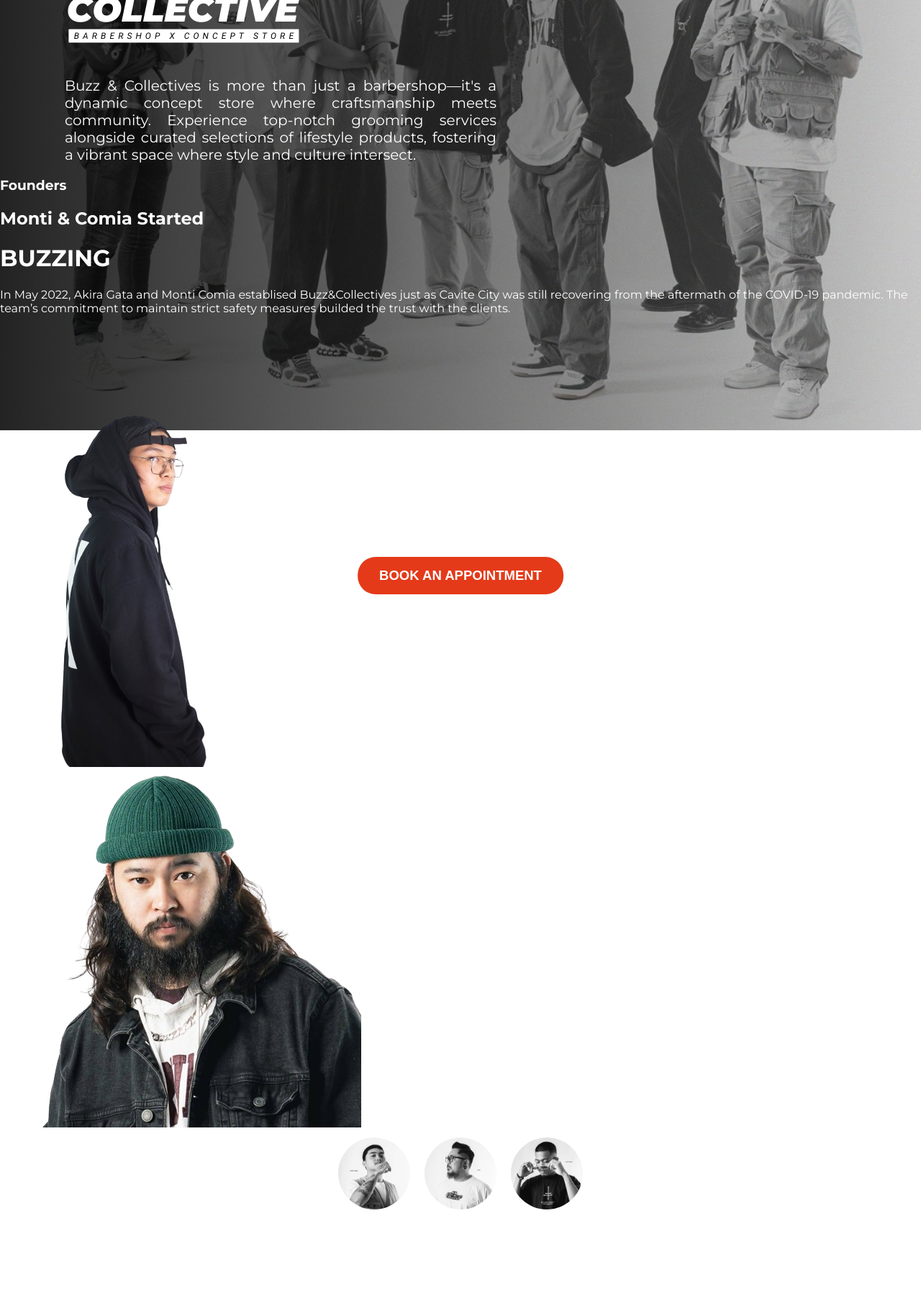
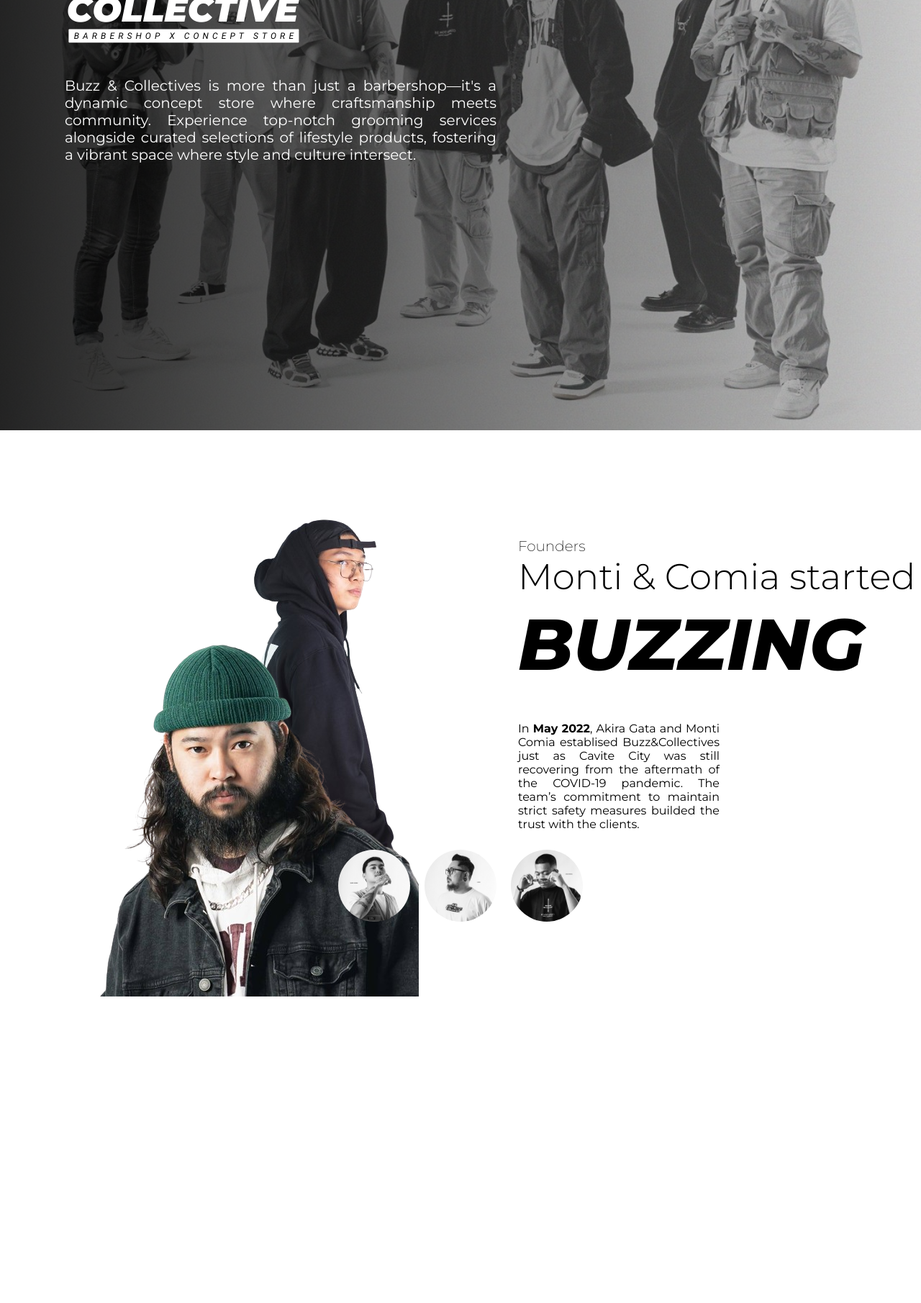
Before and after one commit to baACoon/BUZZ-COLLECTIVE, a PHP site: page /aboutus.php in a window 1280 px wide. Shown: the part 402-2213 px from the top of the page at 72% size. Before the commit the page ends 2083 px from the top, so only its background shows below. Run offline with PHP 8.4, Linux system fonts and the light colour scheme.

Commit message:
MAGULONG UPDATE

```diff
--- a/frontend/aboutus.php
+++ b/frontend/aboutus.php
@@ -49,20 +49,20 @@
         <!--BUZZING & FOUNDERS INFO-->
         <div class="buzzing_container">
                     <h3>Founders</h3>
-                    <h2>Monti & Comia Started</h2>
-                    <h1>BUZZING</h1>
-                    <p class = "akira-monti1050_47">
-                        In May 2022, Akira Gata and Monti Comia establised Buzz&Collectives just as Cavite City was still recovering
+                    <h2>Monti & Comia started</h2>
+                    <h1><i>BUZZING</i></h1>
+                    <p>
+                        In <b>May 2022</b>, Akira Gata and Monti Comia establised Buzz&Collectives just as Cavite City was still recovering
                         from the aftermath of the COVID-19 pandemic. The team’s commitment to maintain strict safety measures builded
                         the trust with the clients.
                     </p>
 
 
-                        <div class="v105_40">
-                            <img src="design/image/Monti_Comia.png" alt="" >
+                        <div class="v105_40">  <!--MONTI IMAGE-->
+                            <img src="design/image/Monti_comia.png" alt="" >
                         </div>
 
-                        <div class="v105_38">
+                        <div class="v105_38">  <!--AKIRA IMAGE-->
                             <img src="design/image/Akira_Gata.png" alt="">
                         </div>
 
@@ -137,10 +137,7 @@
                 });
         </script>
 
-
-
-                <a href="appointment.php"><button class="book-appointment-btn">BOOK AN APPOINTMENT</button></a>
-
+            <a href="appointment.php"><button class="book-appointment-btn">BOOK AN APPOINTMENT</button></a>
 
 
 </body>
--- a/frontend/design/about.css
+++ b/frontend/design/about.css
@@ -126,7 +126,7 @@
     font-size: 18.5px;
     cursor: pointer;
     position: absolute;
-    bottom: -53.5%; /* Adjust the distance from the bottom */
+    bottom: -400%; /* Adjust the distance from the bottom */
     left: 50%;
     transform: translateX(-50%); /* Center the button horizontally */
 }
--- a/frontend/design/founders_info.css
+++ b/frontend/design/founders_info.css
@@ -1,11 +1,54 @@
 /* AKIRA_MONTI */
 .buzzing_container{
-    color: white;
+    justify-content: space-between;
+    padding-top: 500px;
+    color: #000000;
+    margin-left: 45em;
+}
+
+.buzzing_container h1{
+    font-size: 100px;
+    margin-top: -40px;
+    font-weight: 800;
+
+}
+
+.buzzing_container h2{
+    font-size: 50px;
+    font-weight: 300;
+    margin-top: -20px;
+
+}
+
+.buzzing_container h3{
+    font-size: 20px;
+    font-weight: 200;
+}
+
+.buzzing_container  p{
+    width: 50%;
+    text-align: justify;
+    margin-top: -20px;
 }
 
 
-
 /* MONTI IMAGE */
+.v105_40{
+    position: absolute;
+    float: left;
+    width: 487px;
+    height: 487px;
+    top: 1000px;
+    left: 263px;
+}
 
 
 /*AKIRA IMAGE */
+.v105_38{
+    width: 450px;
+    height: 446px;
+    opacity: 1;
+    position: absolute;
+    top: 1290px;
+    left: 80px;
+}
```
Also changed, not shown: frontend/design/image/Akira Gata.jpg (added), frontend/design/image/Monti Comia.jpg (added).
